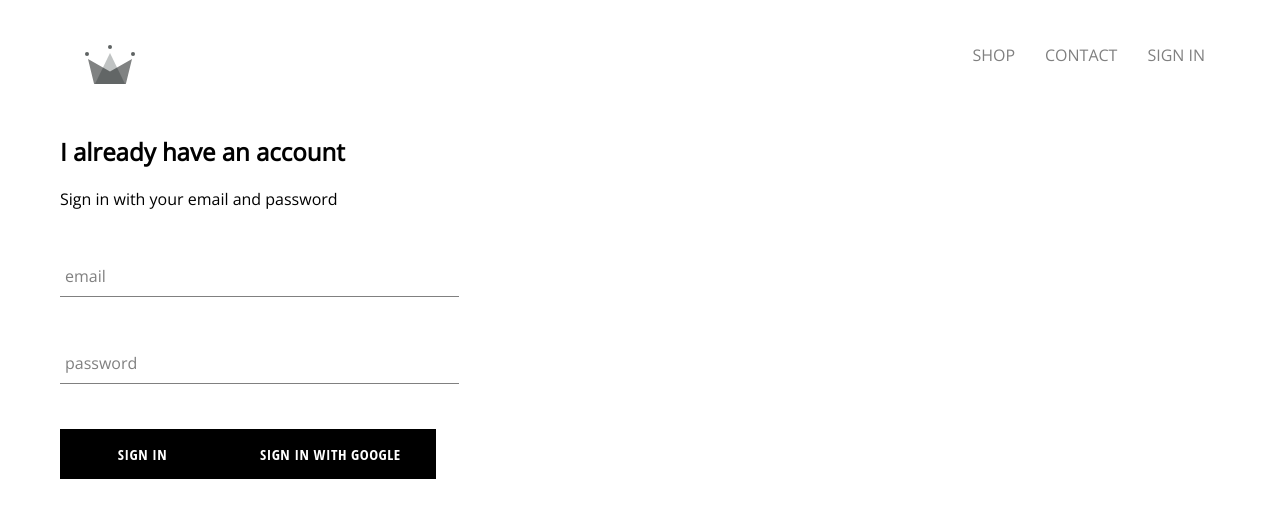
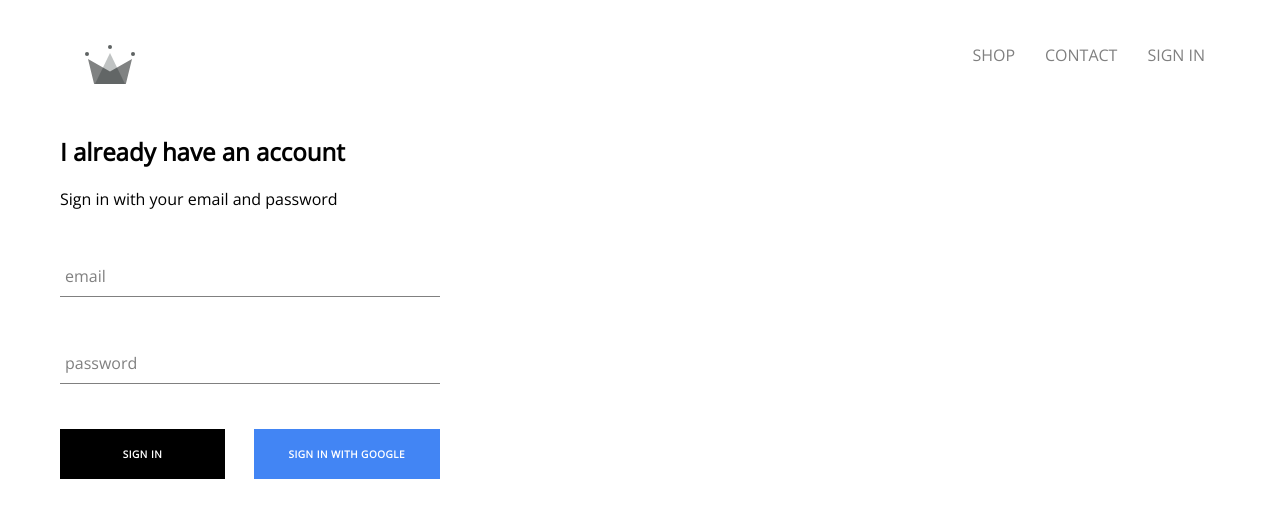
Before and after one commit to chevtong/e-shop, a React (Create React App) app: page /signin in a window 1280 px wide. Shown: the top 518 px of the page. Built offline with nearby package versions, Linux system fonts and the light colour scheme; no server answers.

Commit message:
Build auth for sign in and add sign out in header

```diff
--- a/src/App.css
+++ b/src/App.css
@@ -7,3 +7,7 @@ a{
   text-decoration: none;
   color: grey;
 }
+
+*{
+  box-sizing: border-box;
+}
--- a/src/App.js
+++ b/src/App.js
@@ -5,13 +5,39 @@ import HomePage from './pages/homepage/Homepage';
 import ShopPage from './pages/shopPage/ShopPage';
 import Header from './components/header/Header';
 import SignInPage from './pages/signInPage/SignInPage';
+import { auth } from './firebase/Firebase.utils'
+import React, { Component } from 'react'
 
 
+export class App extends Component {
 
-function App() {
+  constructor(){
+    super()
+
+    this.state = {
+      currentUser: null
+    }
+  }
+
+  unsubscribeFromAuth = null
+
+  componentDidMount (){
+
+    this.unsubscribeFromAuth = auth.onAuthStateChanged(user => {
+      this.setState({currentUser: user})
+
+      console.log(user)
+    })
+  }
+
+  componentWillUnmount(){
+    this.unsubscribeFromAuth()
+  }
+
+  render(){
     return (
       <div >
-      <Header/>
+        <Header currentUser={this.state.currentUser}/>
         <Switch>
           <Route exact path='/' component={HomePage} />
           <Route path='/shop' component={ShopPage} />
@@ -22,4 +48,6 @@ function App() {
     );
   }
 
+}
+
 export default App;
--- a/src/components/customButton/CustomButton.jsx
+++ b/src/components/customButton/CustomButton.jsx
@@ -2,8 +2,10 @@ import React from 'react'
 
 import './customButton.styles.scss'
 
-const CustomButton = ({ children, ...otherProps }) => (
-    <button className='custom-button' {...otherProps}>
+const CustomButton = ({ children, isGoogleSignIn, ...otherProps }) => (
+    <button
+        className={`${isGoogleSignIn ? 'google-sign-in' : ''} custom-button`}
+        {...otherProps}>
         {children}
     </button>
 )
--- a/src/components/customButton/customButton.styles.scss
+++ b/src/components/customButton/customButton.styles.scss
@@ -5,11 +5,11 @@
   letter-spacing: 0.5px;
   line-height: 50px;
   padding: 0 35px 0 35px;
-    font-size: 15px;
+  font-size: 10px;
   background-color: black;
   color: white;
   text-transform: uppercase;
-    font-family: 'Open Sans Condensed';
+  font-family: "Open Sans", sans-serif;
   font-weight: bolder;
   border: none;
   cursor: pointer;
@@ -19,4 +19,14 @@
     color: black;
     border: 1px solid black;
   }
+
+  &.google-sign-in {
+    background-color: #4285f4;
+    color: white;
+
+    &:hover {
+      background-color: #357ae8;
+      border: none;
     }
+  }
+}
--- a/src/components/header/Header.jsx
+++ b/src/components/header/Header.jsx
@@ -1,19 +1,28 @@
 import React from 'react'
 import './header.styles.scss'
-import {Link} from 'react-router-dom'
-import {ReactComponent as Logo} from '../../assets/crown.svg'
+import { Link } from 'react-router-dom'
+import { ReactComponent as Logo } from '../../assets/crown.svg'
+import { auth } from '../../firebase/Firebase.utils'
 
-export default function Header() {
+export default function Header({ currentUser }) {
     return (
         <div className='header'>
             <Link className='logo-container' to='/'>
-                <Logo className='logo'/>
+                <Logo className='logo' />
             </Link>
             <div className="options">
                 <Link className='option' to='/shop'>SHOP</Link>
 
                 <Link className='option' to='/contact'>CONTACT</Link>
-                <Link className='option' to='/signin'>SIGN IN</Link>
+
+                {currentUser ? (
+                    <div className='option' onClick={() => auth.signOut()}>
+                        SIGN OUT
+                    </div>
+                ) : (
+                    <Link className='option' to='/signin'>
+                        SIGN IN
+                    </Link>)}
             </div>
         </div>
     )
--- a/src/components/header/header.styles.scss
+++ b/src/components/header/header.styles.scss
@@ -20,6 +20,7 @@
 
     .option {
       padding: 10px 15px;
+      cursor: pointer;
     }
   }
 }
--- a/src/components/signIn/SignIn.jsx
+++ b/src/components/signIn/SignIn.jsx
@@ -53,10 +53,10 @@ export class SignIn extends Component {
                         handleChange={this.handleChange}
                         required />
 
-
-                    <CustomButton type="submit">sign in</CustomButton>
-                    <CustomButton onClick={signInWithGoogle}>sign in with google</CustomButton>
-
+                    <div className="buttons">
+                        <CustomButton type="submit">sign in</CustomButton>
+                        <CustomButton onClick={signInWithGoogle} isGoogleSignIn>sign in with google</CustomButton>
+                    </div>
                 </form>
 
             </div>
--- a/src/components/signIn/signIn.styles.scss
+++ b/src/components/signIn/signIn.styles.scss
@@ -1,9 +1,15 @@
-.sign-in{
-  width: 30vw;
+.sign-in {
+  width: 380px;
   display: flex;
   flex-direction: column;
 
-  .title{
+  .title {
     margin: 10px 0;
   }
+
+  .buttons {
+    display: flex;
+    justify-content: space-between;
+
+  }
 }
```
Lines whose indentation alone changed are shown as unchanged.
